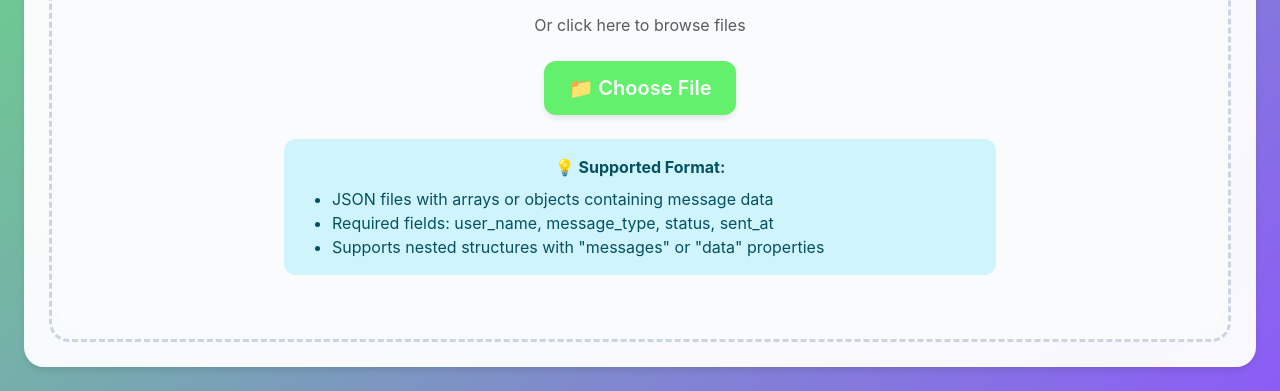
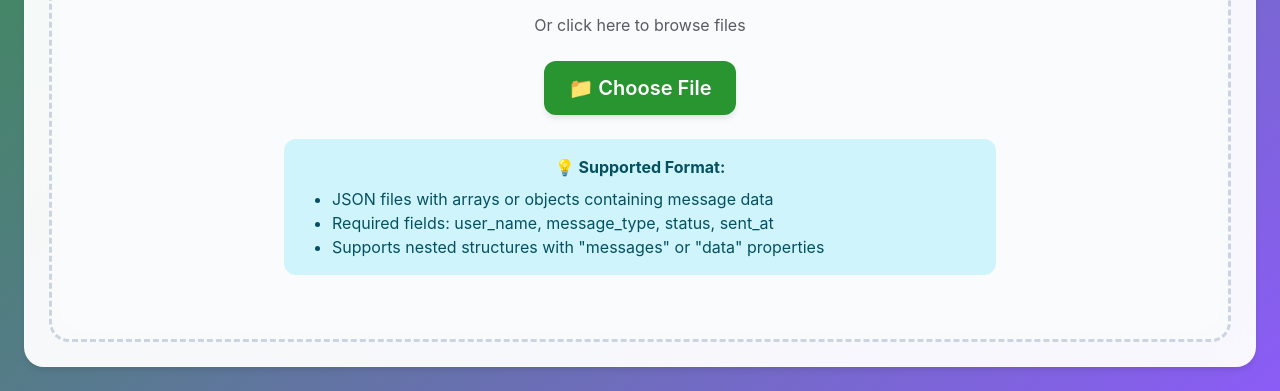
Before and after one commit to texxensolution/field_survey_analytics, a plain HTML site: page index.html in a window 1280 px wide. Shown: the part 631-1022 px from the top of the page. Drawn offline with nearby package versions, Linux system fonts and the light colour scheme.

Commit message:
change color

```diff
--- a/index.html
+++ b/index.html
@@ -16,7 +16,7 @@
 
     <style>
         :root {
-            --primary: #63f16d;
+            --primary: #299530;
             --primary-dark: #20653c;
             --secondary: #8b5cf6;
             --success: #10b981;
```
